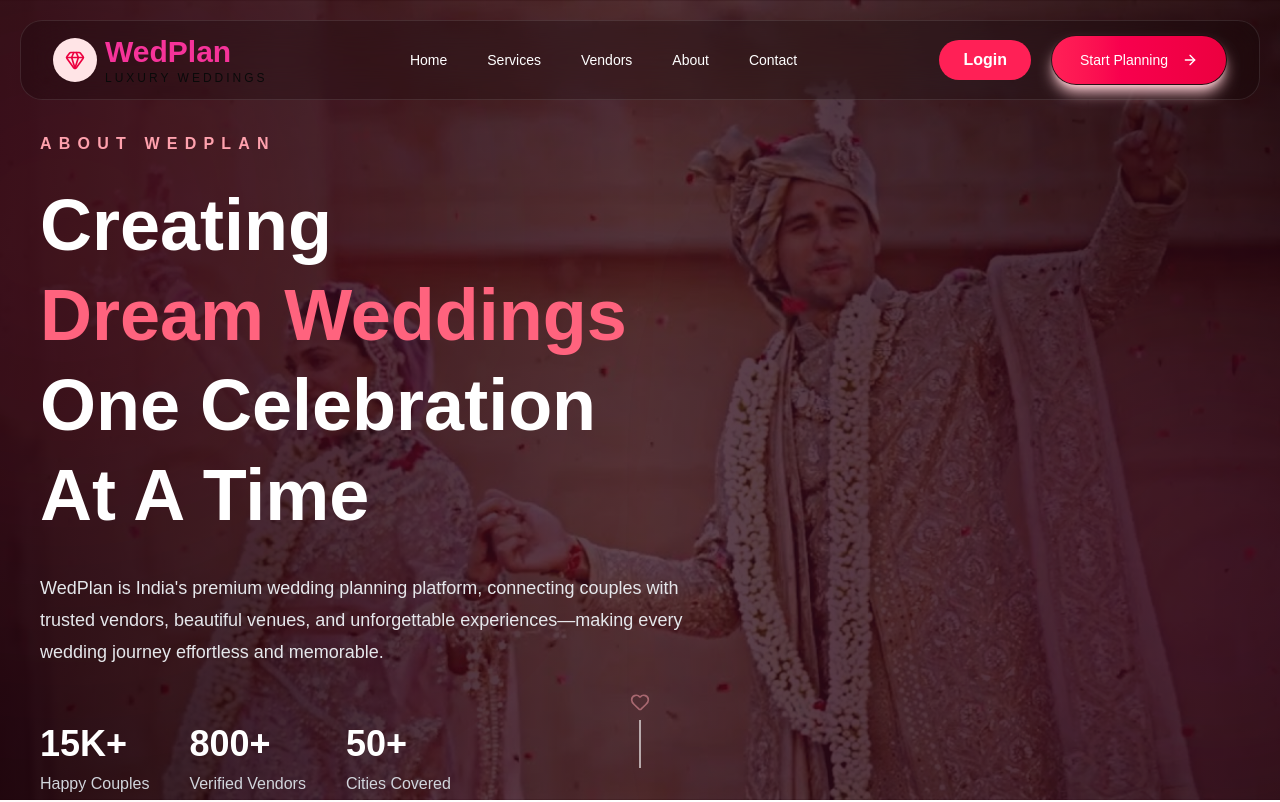
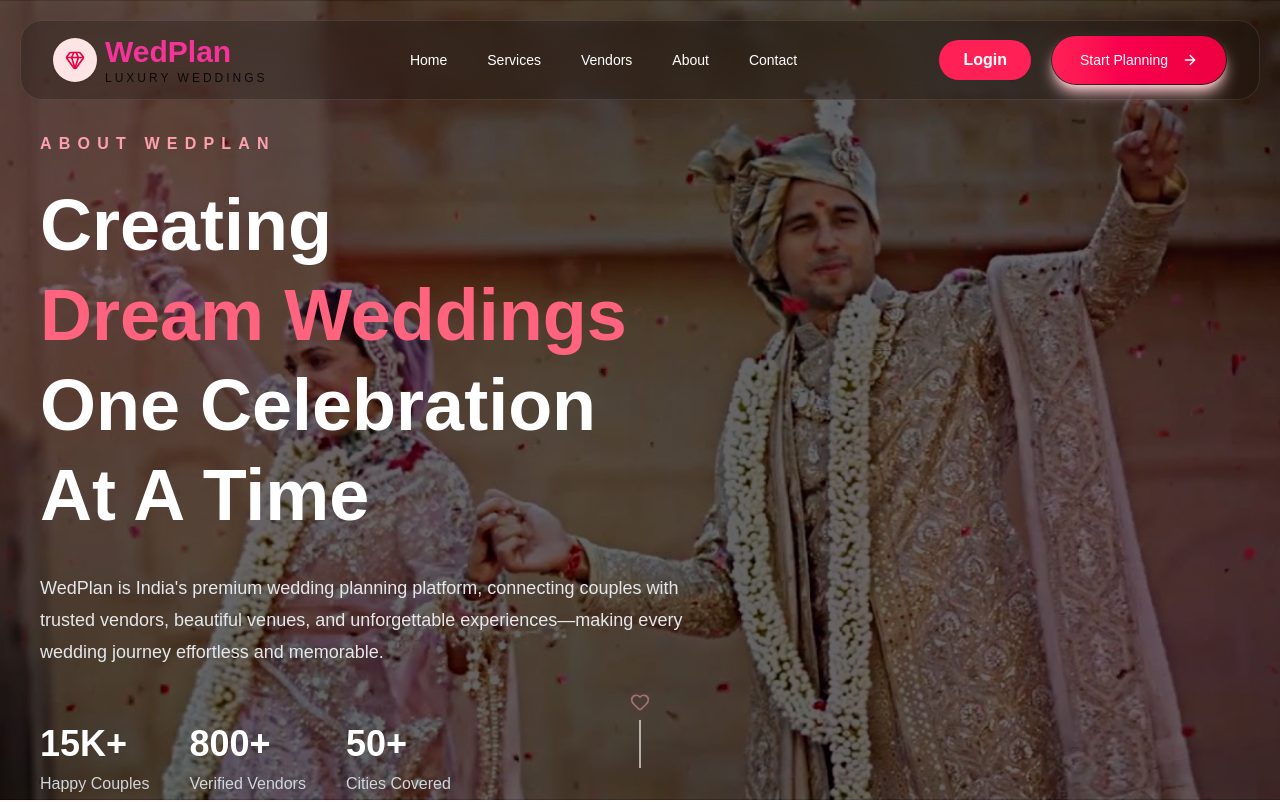
Before and after one commit to Y3s3h/Wedding_Planner, a Next.js app in the folder frontend/: page /about in a window 1280 px wide. Shown: the top 802 px of the page. Built offline with nearby package versions, Linux system fonts and the light colour scheme.

Commit message:
fixed glow isssues

```diff
--- a/frontend/src/components/about/cta/AboutCTA.tsx
+++ b/frontend/src/components/about/cta/AboutCTA.tsx
@@ -28,7 +28,7 @@ export default function AboutCTA() {
 
         {/* Rose Gradient */}
 
-        <div className="absolute inset-0 bg-gradient-to-r from-[#5a122e]/80 via-[#9d1d52]/40 to-[#5a122e]/80" />
+        {/* <div className="absolute inset-0 bg-gradient-to-r from-[#5a122e]/80 via-[#9d1d52]/40 to-[#5a122e]/80" /> */}
 
       </div>
 
--- a/frontend/src/components/about/hero/AboutHero.tsx
+++ b/frontend/src/components/about/hero/AboutHero.tsx
@@ -20,7 +20,7 @@ export default function AboutHero() {
         <div className="absolute inset-0 bg-black/60" />
 
         {/* Gradient Overlay */}
-        <div className="absolute inset-0 bg-gradient-to-r from-[#23060f]/85 via-[#5b1632]/40 to-[#23060f]/70" />
+        {/* <div className="absolute inset-0 bg-gradient-to-r from-[#23060f]/85 via-[#5b1632]/40 to-[#23060f]/70" /> */}
       </div>
 
       {/* Decorative Glow */}
--- a/frontend/src/components/about/stats/AboutStats.tsx
+++ b/frontend/src/components/about/stats/AboutStats.tsx
@@ -7,7 +7,7 @@ export default function AboutStats() {
 
       {/* Background */}
 
-      <div className="absolute inset-0 bg-gradient-to-br from-[#14090B] via-[#2A0F18] to-[#14090B]" />
+      {/* <div className="absolute inset-0 bg-gradient-to-br from-[#14090B] via-[#2A0F18] to-[#14090B]" /> */}
 
       {/* Glow */}
 
```
Also changed, not shown: frontend/public/images/about-story.jpg (added).
